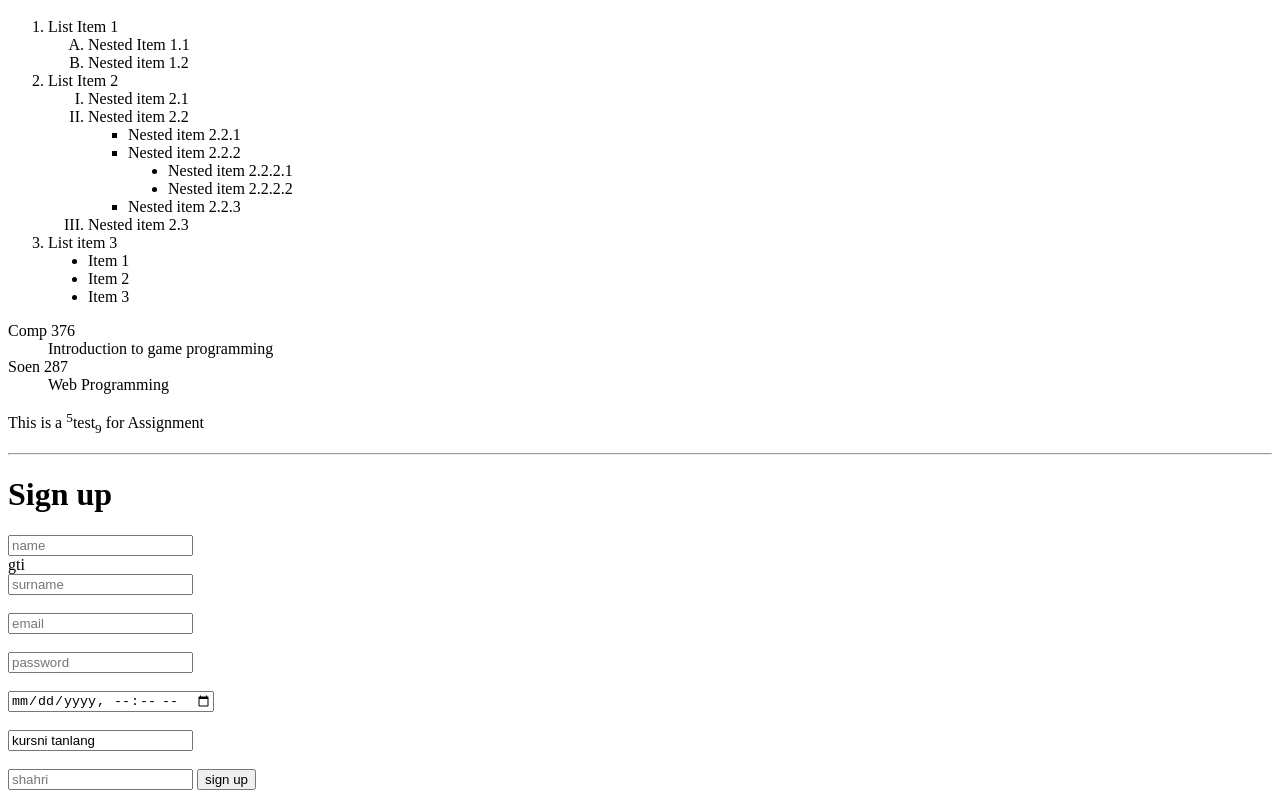
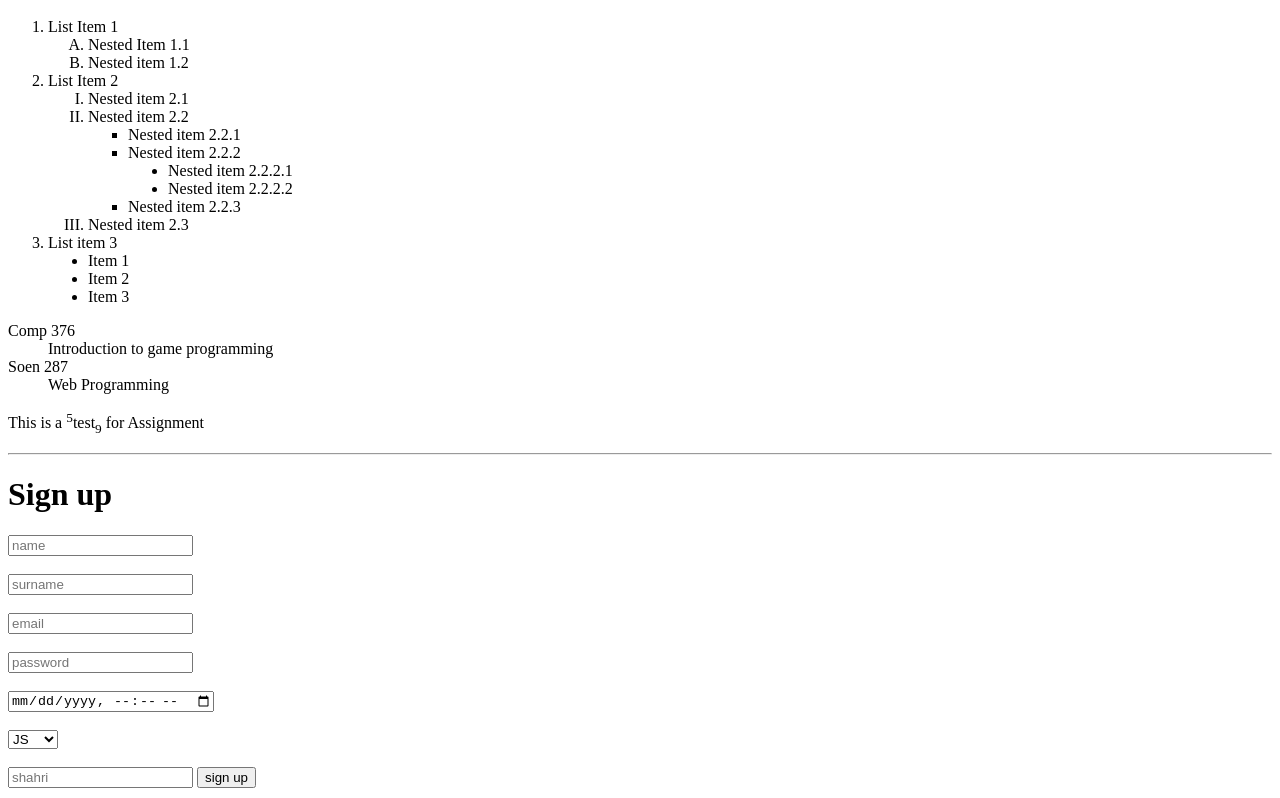
Before and after one commit to ukar1mov/homeworklesson2, a plain HTML site: page index.html in a window 1280 px wide. Shown: the part 1381-2179 px from the top of the page. Drawn offline with Linux system fonts and the light colour scheme.

Commit message:
home work lesson 5

```diff
--- a/index.html
+++ b/index.html
@@ -218,7 +218,7 @@
     <h1>Sign up</h1>
     <form>
         <input type="text" placeholder="name">
-        <br>gti
+        <br>
         <br>
         <input type="text" placeholder="surname">
         <br>
@@ -232,7 +232,11 @@
         <input type="datetime-local">
         <br>
         <br>
-        <input type="name" value="kursni tanlang">
+        <select aria-placeholder="kurslarni tanglang">
+            <option>JS</option>
+            <option>Css</option>
+            <option>Html</option>
+        </select>
         <br>
         <br>
         <input type="text" placeholder="shahri">
--- /dev/null
+++ b/index.js
@@ -0,0 +1,5 @@
+
+
+
+const a = 2;
+console.log(a);
```
